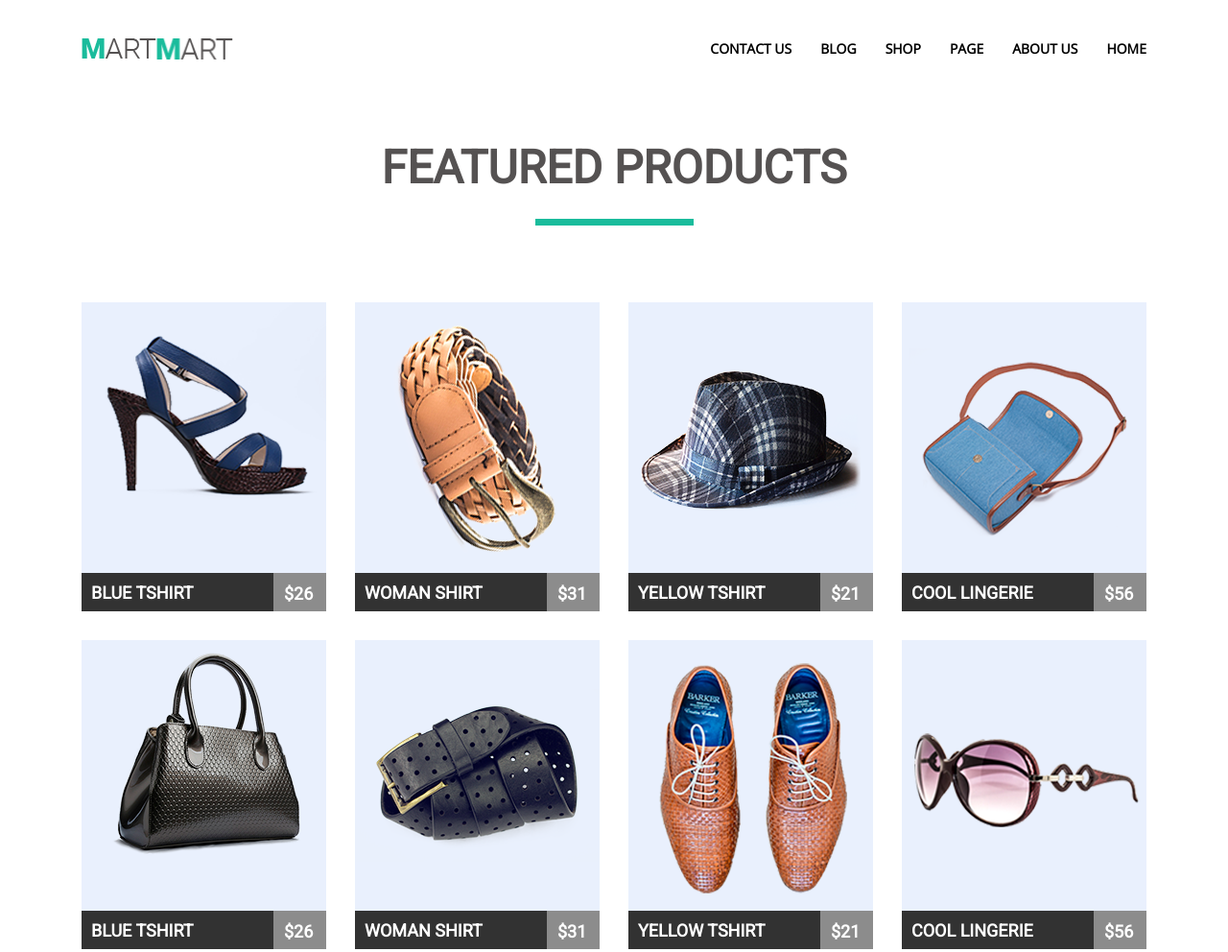
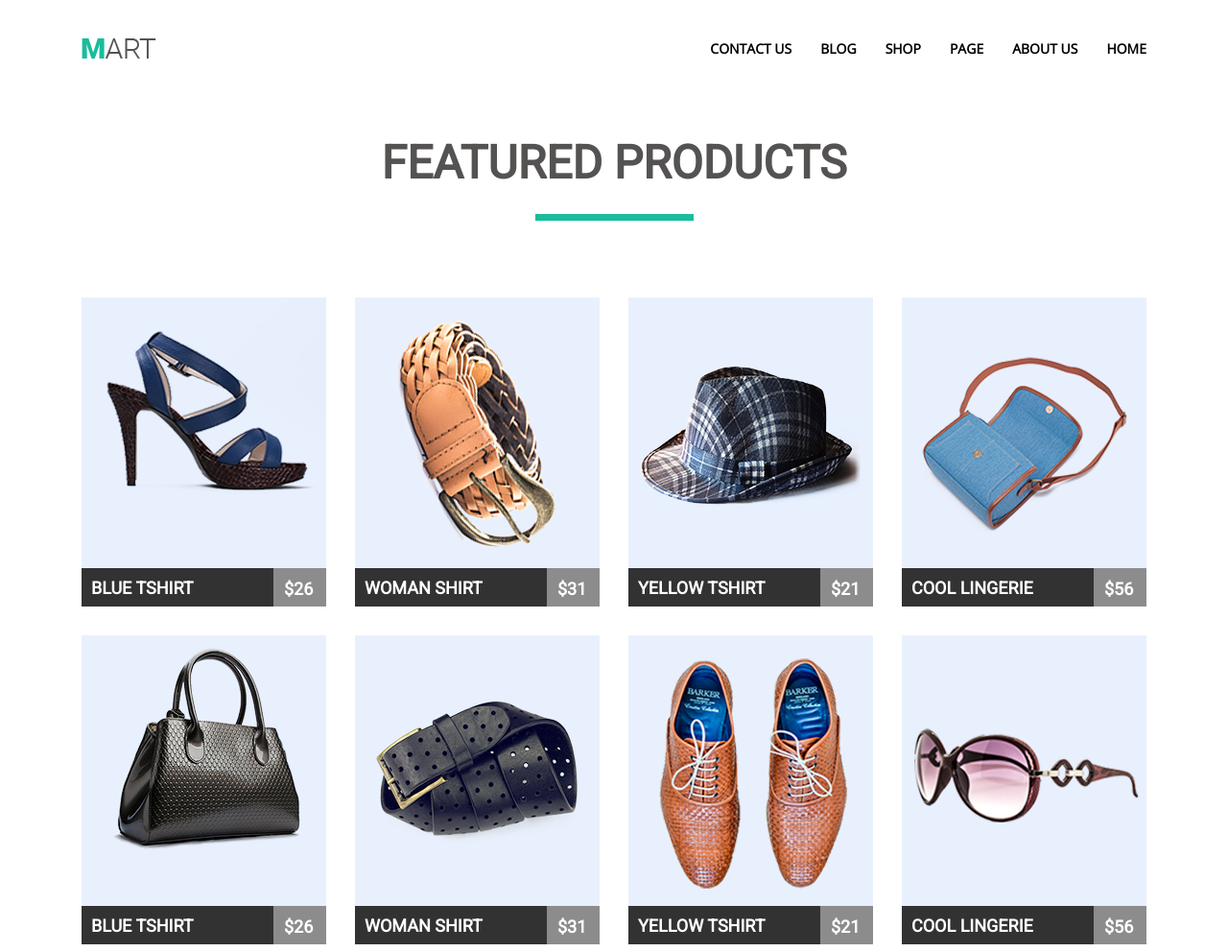
Before and after one commit to GarAlex78/hm4, a plain HTML site: page HW4/index.html in a window 1280 px wide. Shown: the top 992 px of the page at 96% size. Drawn offline with nearby package versions, Linux system fonts and the light colour scheme.

Commit message:
Update index.html

```diff
--- a/HW4/index.html
+++ b/HW4/index.html
@@ -15,17 +15,10 @@
   <body>
     <div class="wrapper">
       <header class="header_wrp clearfix">
-        <!-- <div class="logo"> -->
         <a href="#">
           <img class="logo" src="./image/Logo1.png" alt="logo" />
         </a>
-        <!-- ? </div> -->
-        <div class="logo">
-          <figure>
-            <img src="./image/LOGO1.png" alt="logo" />
-          </figure>
-        </div>
-        <ul class="list clearfix">
+          <ul class="list clearfix">
           <li class="list-item"><a href="" class="list-link">Home</a></li>
           <li class="list-item"><a href="" class="list-link">About Us</a></li>
           <li class="list-item"><a href="" class="list-link">Page</a></li>
```
